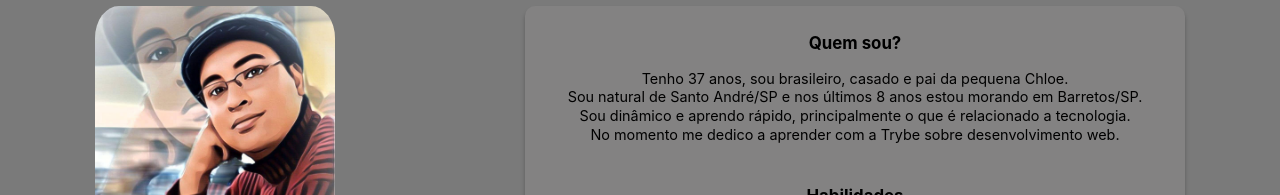
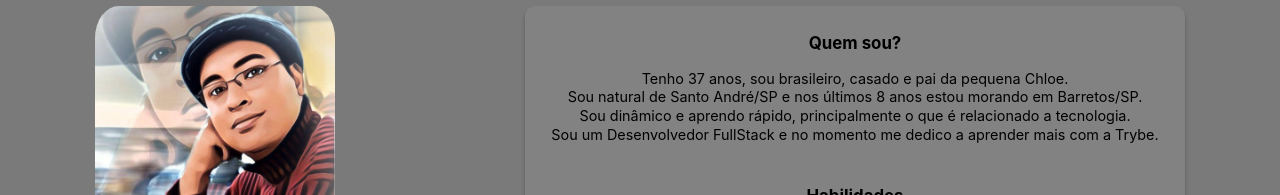
Before and after one commit to brunotomaz-dev/brunotomaz-dev.github.io, a React (Create React App) app: page /projects in a window 1280 px wide. Shown: the part 204-399 px from the top of the page. Built offline with nearby package versions, Linux system fonts and the light colour scheme.

Commit message:
pequeno ajuste

```diff
--- a/src/pages/Home.jsx
+++ b/src/pages/Home.jsx
@@ -37,7 +37,7 @@ class Home extends React.Component {
               é relacionado a tecnologia.
               {' '}
               <br />
-              No momento me dedico a aprender com a Trybe sobre desenvolvimento web.
+              Sou um Desenvolvedor FullStack e no momento me dedico a aprender mais com a Trybe.
             </p>
             <div className="myHabilities">
               <h3>Habilidades</h3>
```
